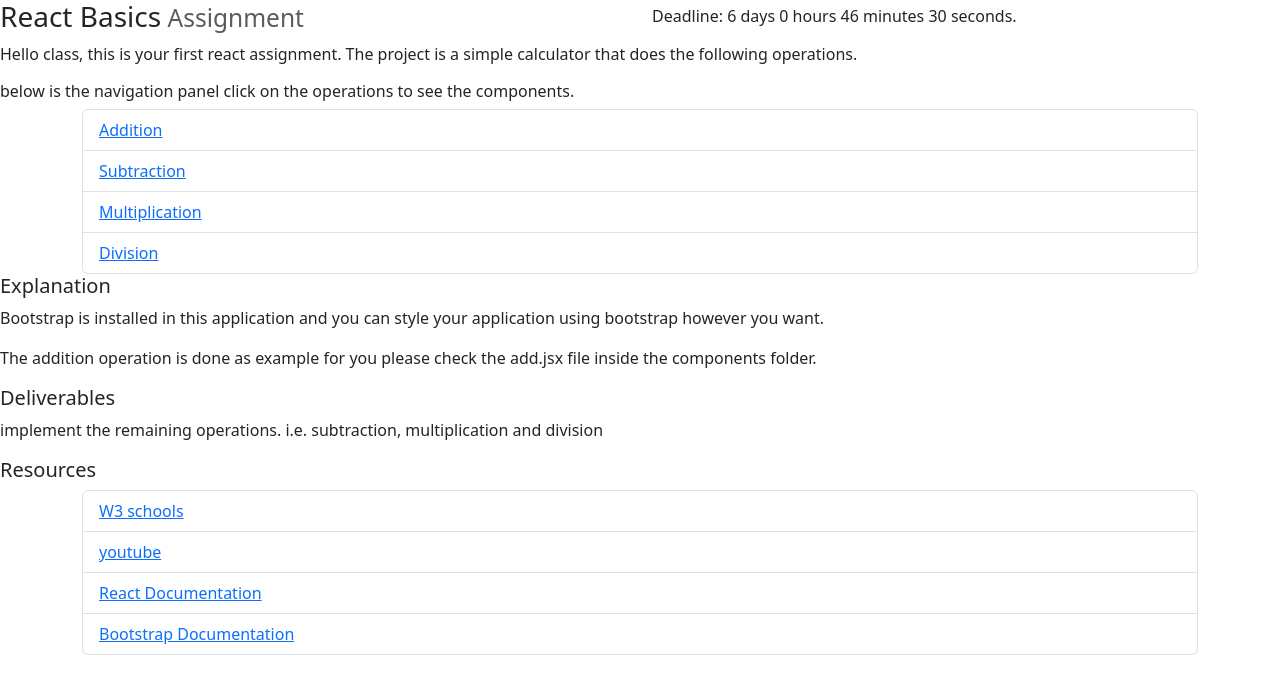
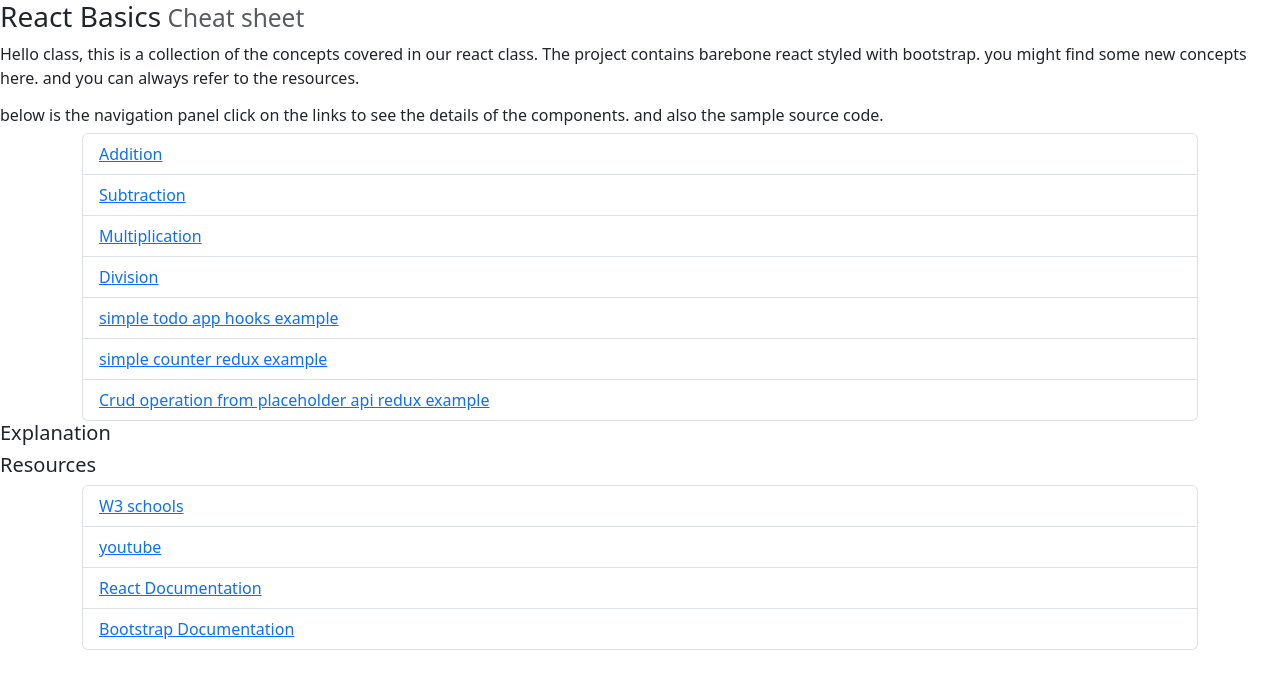
Before and after one commit to yosephhabtamu/calculator, a React (Create React App) app: page / in a window 1280 px wide. Shown: the top 694 px of the page. Built offline with nearby package versions, Linux system fonts and the light colour scheme.

Commit message:
chore: home page guide change

```diff
--- a/src/Components/home.jsx
+++ b/src/Components/home.jsx
@@ -1,99 +1,88 @@
 import { useState, useEffect } from "react";
 import { Link } from "react-router-dom";
 function Home(){
-    const targetDate = new Date('2024-09-06T15:00:00');
-  const [timeLeft, setTimeLeft] = useState(calculateTimeLeft());
-
-  useEffect(() => {
-    const timer = setInterval(() => {
-      setTimeLeft(calculateTimeLeft());
-    }, 1000);
-
-    return () => clearInterval(timer);
-  }, []);
-
-  function calculateTimeLeft() {
-    const now = new Date();
-    const difference = targetDate - now;
-    if (difference <= 0) {
-      return {
-        days: 0,
-        hours: 0,
-        minutes: 0,
-        seconds: 0,
-      };
-    }
-
-    const days = Math.floor(difference / (1000 * 60 * 60 * 24));
-    const hours = Math.floor((difference % (1000 * 60 * 60 * 24)) / (1000 * 60 * 60));
-    const minutes = Math.floor((difference % (1000 * 60 * 60)) / (1000 * 60));
-    const seconds = Math.floor((difference % (1000 * 60)) / 1000);
-
-    return {
-      days,
-      hours,
-      minutes,
-      seconds,
-    };
-  }
     return (
       <>
         <div className="row">
           <h3 className="p-8 col align-self-center">
             React Basics
-        <small className="text-body-secondary"> Assignment</small>
+            <small className="text-body-secondary"> Cheat sheet</small>
           </h3>
-      <h6 className="col align-self-center justify-self-end">
-     Deadline: {timeLeft.days} days {timeLeft.hours} hours {timeLeft.minutes} minutes {timeLeft.seconds} seconds.
-      </h6>
         </div>
         <p>
-        Hello class, this is your first react assignment. The project is
-        a simple calculator that does the following operations.
+          Hello class, this is a collection of the concepts covered in our react
+          class. The project contains barebone react styled with bootstrap. you
+          might find some new concepts here. and you can always refer to the
+          resources.
         </p>
 
-      <h6>below is the navigation panel click on the operations to see the components.
+        <h6>
+          below is the navigation panel click on the links to see the details of
+          the components. and also the sample source code.
         </h6>
         <nav className="container">
           <ul className="list-group">
-          <li  className="list-group-item">
+            <li className="list-group-item">
               <Link to="/add">Addition</Link>
             </li>
-          <li  className="list-group-item">
+            <li className="list-group-item">
               <Link to="/subtract">Subtraction</Link>
             </li>
-          <li  className="list-group-item">
+            <li className="list-group-item">
               <Link to="/multiply">Multiplication</Link>
             </li>
-           <li  className="list-group-item">
+            <li className="list-group-item">
               <Link to="/divide">Division</Link>
+            </li>
+            <li className="list-group-item">
+              <Link to="/todo">simple todo app hooks example</Link>
+            </li>
+            <li className="list-group-item">
+              <Link to="/counter-redux">simple counter redux example </Link>
+            </li>
+            <li className="list-group-item">
+              <Link to="/posts-redux">Crud operation from placeholder api redux example</Link>
             </li>
           </ul>
         </nav>
         <h5>Explanation</h5>
-      <p>Bootstrap is installed in this application and you can style your application using bootstrap however you want.</p>
-      <p>The addition operation is done as example for you please check the add.jsx file inside the components folder.</p>
-      <h5>Deliverables</h5>
-      <p>implement the remaining operations. i.e. subtraction, multiplication and division </p>
         <h5>Resources</h5>
         <nav className="container">
           <ul className="list-group">
-          <li  className="list-group-item">
-            <a href="https://www.w3schools.com/react/default.asp" target="_blank">W3 schools </a>
+            <li className="list-group-item">
+              <a
+                href="https://www.w3schools.com/react/default.asp"
+                target="_blank"
+              >
+                W3 schools{" "}
+              </a>
             </li>
-          <li  className="list-group-item">
-            <a href="https://www.youtube.com/watch?v=5ZdHfJVAY-s" target="_blank">youtube</a>
+            <li className="list-group-item">
+              <a
+                href="https://www.youtube.com/watch?v=5ZdHfJVAY-s"
+                target="_blank"
+              >
+                youtube
+              </a>
             </li>
-          <li  className="list-group-item">
-            <a href="https://react.dev/learn" target="_blank"> React Documentation</a>
+            <li className="list-group-item">
+              <a href="https://react.dev/learn" target="_blank">
+                {" "}
+                React Documentation
+              </a>
             </li>
-           <li  className="list-group-item">
-            <a href="https://getbootstrap.com/docs/5.3/getting-started/introduction/" target="_blank">Bootstrap Documentation</a>
+            <li className="list-group-item">
+              <a
+                href="https://getbootstrap.com/docs/5.3/getting-started/introduction/"
+                target="_blank"
+              >
+                Bootstrap Documentation
+              </a>
             </li>
           </ul>
         </nav>
       </>
-    )
+    );
 }
 
 export default Home;
--- a/src/lib/features/postService.js
+++ b/src/lib/features/posts/postService.js
@@ -71,7 +71,7 @@ export const updatePost = (post) => {
       const data = await response.json();
       dispatch(updatePostSuccess(data));
     } catch (error) {
-        console.error(error);
+      console.error(error);
       dispatch(actionFailure("An error occurred while updating post."));
     }
   };
@@ -81,12 +81,15 @@ export const deletePost = (id) => {
   return async function (dispatch) {
     try {
       dispatch(actionLoading("Deleting post..."));
-     const response = await fetch(`https://jsonplaceholder.typicode.com/posts/${id}`, {
-        method: "DELETE",
-      });
-      if(response.status === 200){
-          dispatch(deletePostSuccess(id));
+      const response = await fetch(
+        `https://jsonplaceholder.typicode.com/posts/${id}`,
+        {
+          method: "DELETE",
         }
+      );
+      if (response.status === 200) {
+        dispatch(deletePostSuccess(id));
+      }
     } catch (error) {
       dispatch(actionFailure("An error occurred while deleting post."));
     }
--- a/src/lib/store.js
+++ b/src/lib/store.js
@@ -1,12 +1,12 @@
 import { configureStore } from "@reduxjs/toolkit";
 import countReducer from "./features/counterSlice";
-import postsReducer from "./features/postsSlice";
+import postsReducer from "./features/posts/postsSlice";
 
 const store = configureStore({
-    reducer:{
-        counter:countReducer,
-    posts: postsReducer
-    }
+  reducer: {
+    counter: countReducer,
+    posts: postsReducer,
+  },
 });
 
 export default store;
```
Also changed, not shown: src/Components/posts/postForm.jsx (+8 -5 lines), src/Components/posts/postsList.jsx (+6 -2 lines), src/lib/features/posts/postsSlice.js (renamed from src/lib/features/postsSlice.js). Lines whose indentation alone changed are shown as unchanged.
